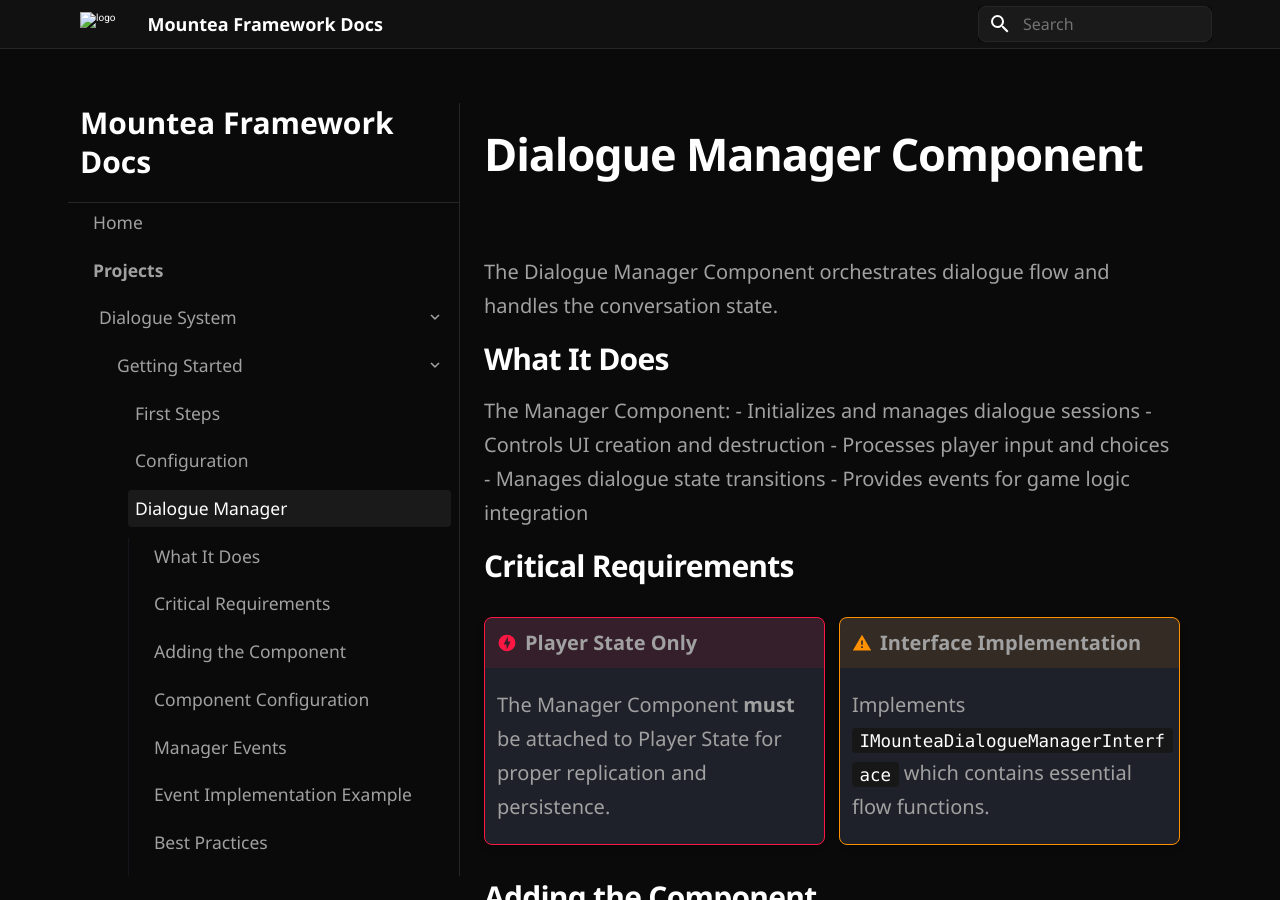
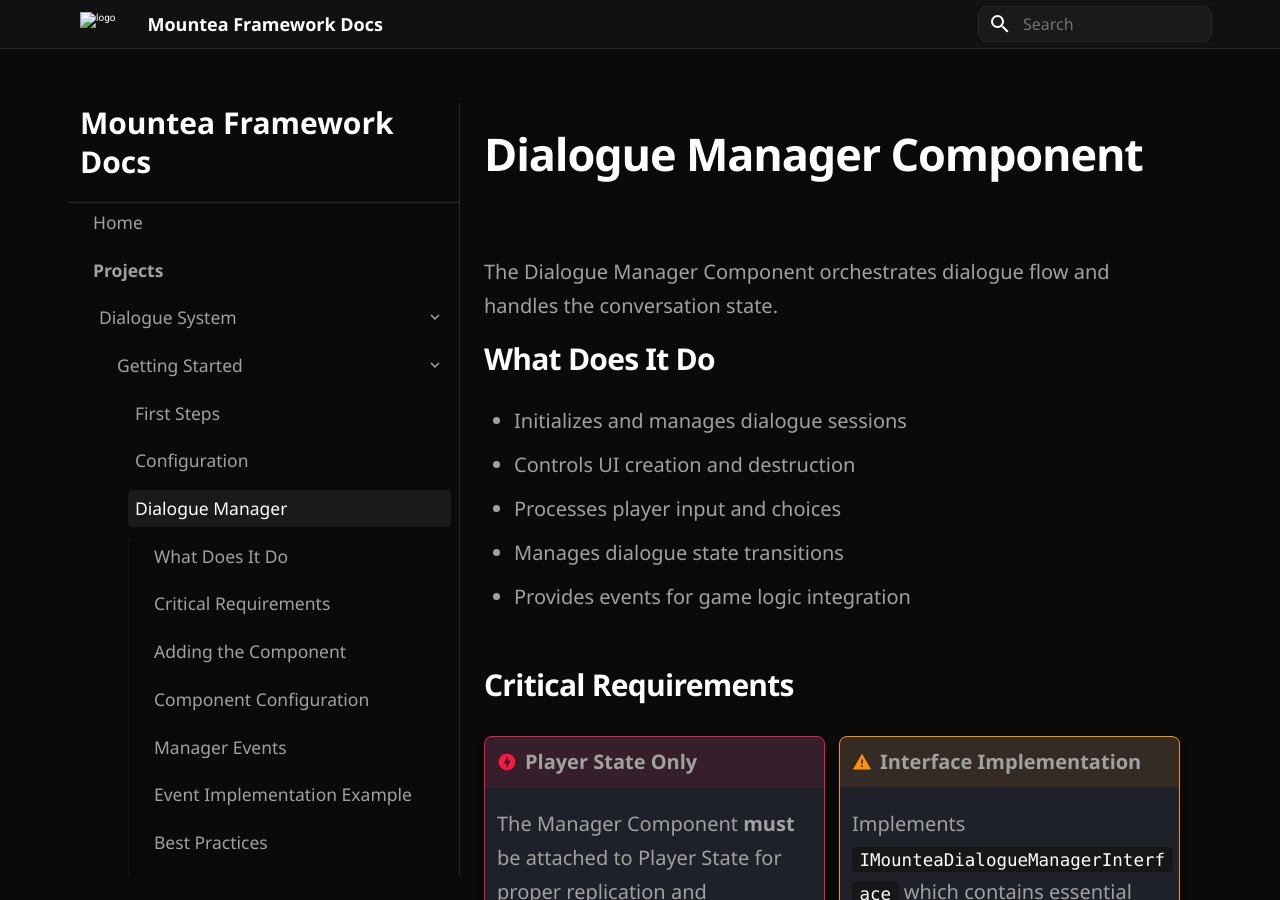
Before and after one commit to Mountea-Framework/MounteaFrameworkWebsite, an MkDocs documentation site: the page built from docs_src/DialogueSystem/GettingStarted/SetupDialogueManager.md, in a window 1280 px wide and 900 px high. Built offline with MkDocs 1.6.1 and Material for MkDocs 9.7.7, drawn with Linux system fonts in a browser that asks for light colours; old or Windows-style settings are respelled for this version of MkDocs; some of the changed text lies outside the part shown.

Commit message:
Revise Dialogue Manager setup documentation
Improved formatting and clarity in the Dialogue Manager setup guide. Updated section headings, streamlined event descriptions, and added more actionable next steps for setting up dialogue participants.

````diff
--- a/docs_src/DialogueSystem/GettingStarted/SetupDialogueManager.md
+++ b/docs_src/DialogueSystem/GettingStarted/SetupDialogueManager.md
@@ -2,9 +2,7 @@
 
 The Dialogue Manager Component orchestrates dialogue flow and handles the conversation state.
 
-## What It Does
-
-The Manager Component:
+## What Does It Do
 - Initializes and manages dialogue sessions
 - Controls UI creation and destruction
 - Processes player input and choices
@@ -42,8 +40,7 @@
 
 ### Main Settings
 
-**Dialogue Widget Class**
-
+#### Dialogue Widget Class
 - **Type:** Widget Blueprint Class
 - **Purpose:** UI class for this specific manager
 - **Requirement:** Either this OR Project Settings default must be set
@@ -51,8 +48,7 @@
 !!! info "Widget Class Rules"
     Widget must implement `IMounteaDialogueWBPInterface` to appear in dropdown.
 
-**Default Manager State**
-
+#### Default Manager State
 - **Type:** Enum
 - **Options:** Ready, Disabled
 - **Purpose:** Initial state when component starts
@@ -64,6 +60,7 @@
 ### Debug Information
 
 Read-only values for debugging:
+
 - Current manager state
 - Active participants
 - Current dialogue context
@@ -75,103 +72,89 @@
 
 ### Core Dialogue Events
 
-**On Dialogue Initialized**
-
+#### On Dialogue Initialized
 - Called when dialogue successfully starts
 - Provides Dialogue Context
 - Use for setup logic
 
-**On Dialogue Started**
-
+#### On Dialogue Started
 - Called when participants enter dialogue
 - Provides Dialogue Context
 - Use for gameplay state changes
 
-**On Dialogue Closed**
-
+#### On Dialogue Closed
 - Called when dialogue ends (any reason)
 - Provides Dialogue Context
 - Use for cleanup logic
 
-**On Dialogue Context Updated**
-
+#### On Dialogue Context Updated
 - Called when any dialogue data changes
 - Provides updated Dialogue Context
 - Use for reactive UI updates
 
 ### UI Events
 
-**On Dialogue UI Changed**
-
+#### On Dialogue UI Changed
 - Called when UI is created or destroyed
 - Provides UI Class and Reference
 - May contain null values - validate before use
 
 ### Node Events
 
-**On Dialogue Node Selected**
-
+#### On Dialogue Node Selected
 - Called when any node becomes active
 - Provides Dialogue Context
 - Use for node-specific logic
 
-**On Dialogue Node Started**
-
+#### On Dialogue Node Started
 - Called when node begins execution
 - Triggers before dialogue rows execute
 - Provides Dialogue Context
 
-**On Dialogue Node Finished**
-
+#### On Dialogue Node Finished
 - Called when node completes
 - Triggers after all rows finish
 - Provides Dialogue Context
 
 ### Row Events
 
-**On Dialogue Row Started**
-
+#### On Dialogue Row Started
 - Called for each dialogue row
 - Provides Dialogue Context
 - Use for row-specific effects
 
-**On Dialogue Row Finished**
-
+#### On Dialogue Row Finished
 - Called when row completes
 - Provides Dialogue Context
 - Triggers before next row or node finish
 
 ### Audio Events
 
-**On Dialogue Voice Start Request**
-
+#### On Dialogue Voice Start Request
 - Called when voice should play
 - Provides Voice Sound Base
 - Use for custom audio implementation
 
-**On Dialogue Voice Skip Request**
-
+#### On Dialogue Voice Skip Request
 - Called when voice should stop
 - Provides Voice Sound Base
 - Use for audio interruption logic
 
 ### Error Handling
 
-**On Dialogue Failed**
-
+#### On Dialogue Failed
 - Called when dialogue cannot proceed
 - Provides Error Message
 - Use for error recovery or user feedback
 
-**On Dialogue Manager State Changed**
-
+#### On Dialogue Manager State Changed
 - Called when manager state updates
 - Provides new state value
 - Use for state-dependent logic
 
 ## Event Implementation Example
 
-```blueprint
+```txt
 // On Dialogue Started event
 Event On Dialogue Started
 ├── Set Input Mode (UI Only)
@@ -199,20 +182,17 @@
 
 ## Common Issues
 
-**UI Not Appearing**
-
+### UI Not Appearing
 - Check Widget Class is set (Manager or Project Settings)
 - Verify widget implements required interface
 - Ensure Manager is on Player State
 
-**Events Not Firing**
-
+### Events Not Firing
 - Confirm component is properly added
 - Check Manager state (must be Ready/Active)
 - Verify dialogue has valid participants
 
-**State Problems**
-
+### State Problems
 - Don't set Active as default state
 - Use events to track state changes
 - Reset states properly on dialogue end
````
Also changed, not shown: other parts of docs_src/DialogueSystem/GettingStarted/SetupDialogueManager.md (+1 -1 lines).
